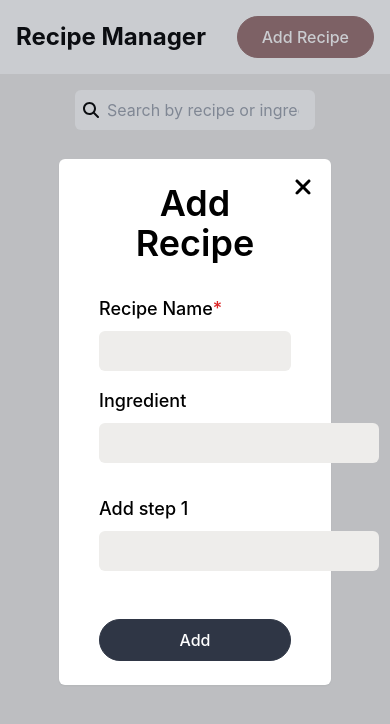
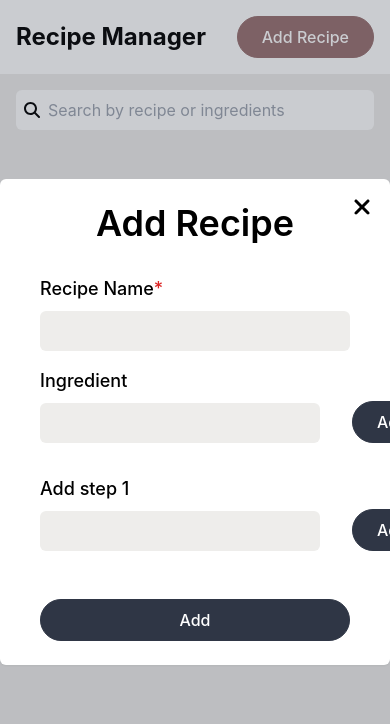
Before and after one commit to sntrix-dev/recipe-manager, a React (Create React App) app: page / in a window 390 px wide. Both pictures are taken after a click on the button "Add Recipe". Shown: the top 724 px of the page. Built offline with nearby package versions, Linux system fonts and the light colour scheme.

Commit message:
added mobile responsiveness

```diff
--- a/src/App.jsx
+++ b/src/App.jsx
@@ -25,7 +25,7 @@ function App() {
         }}
       />
       <div className="w-full max-w-[1500px] mx-auto px-4 pt-4 flex items-center justify-center gap-10">
-        <div className="relative min-w-[15rem] w-[25%]">
+        <div className="relative min-w-[15rem] w-full lg:w-[25%]">
           <input
             type="text"
             name="search"
@@ -39,7 +39,7 @@ function App() {
           </div>
         </div>
       </div>
-      <main className="w-full max-w-[1500px] mx-auto px-4 py-10 grid grid-cols-2 gap-4">
+      <main className="w-full max-w-[1500px] mx-auto px-4 py-10 grid grid-cols-1 lg:grid-cols-2 gap-4">
         <RecipeDataSource
           newRecipe={recipe}
           editData={editData}
--- a/src/design/components/Modal.jsx
+++ b/src/design/components/Modal.jsx
@@ -12,7 +12,7 @@ const Modal = ({ open, onClose, children }) => {
     >
       <div
         onClick={(e) => e.stopPropagation()}
-        className="bg-light shadow-sm rounded-md py-6 px-10 min-w-[17rem] w-1/2 relative"
+        className="bg-light shadow-sm rounded-md py-6 px-10 min-w-[17rem] lg:w-1/2 relative"
       >
         <button className="absolute right-4 top-4" onClick={onClose}>
           <CloseIcon size={24} />
```
